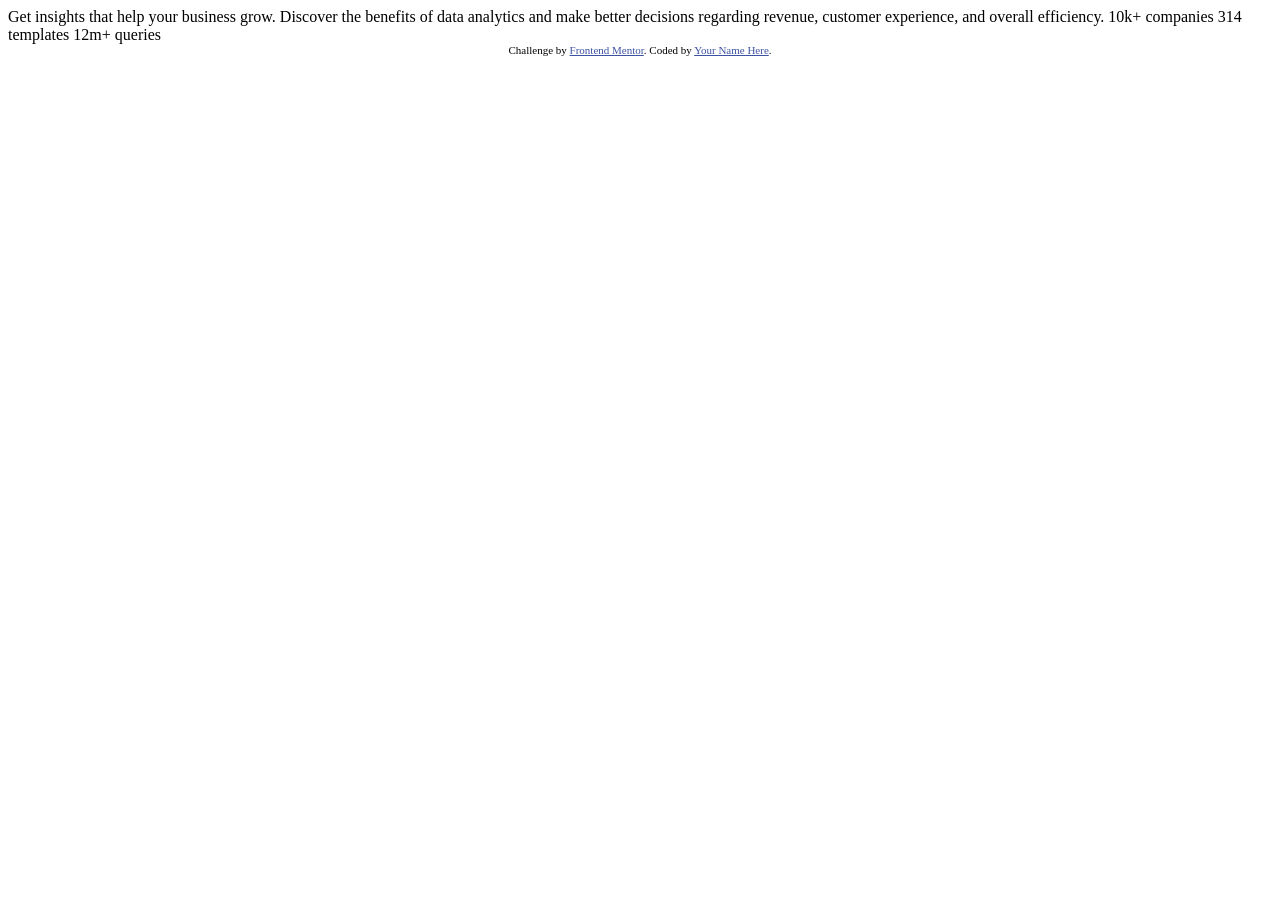
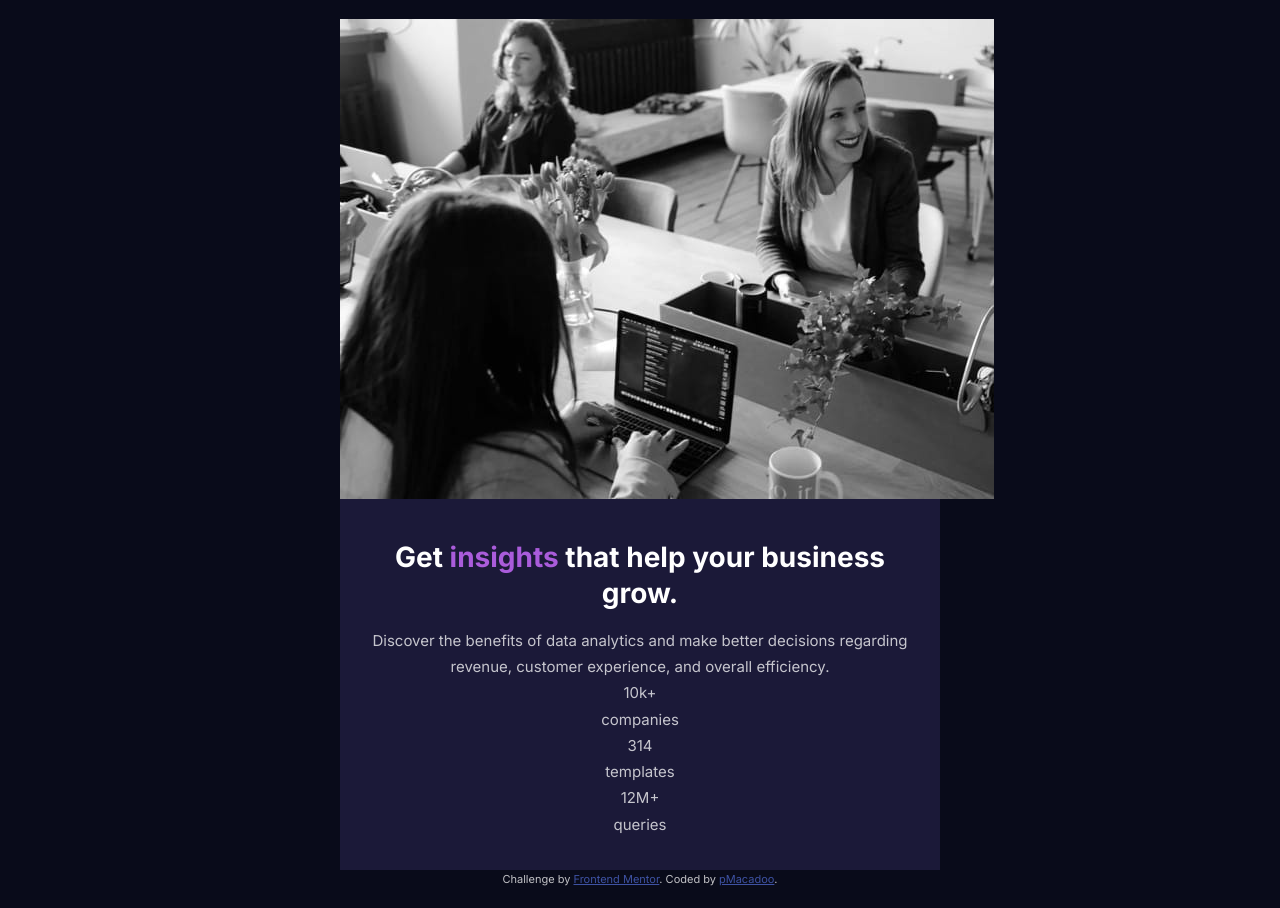
Before and after one commit to pMacadoo/fem-stats-preview-card-component-main, a plain HTML site: page index.html in a window 1280 px wide. Before the commit the page ends 800 px from the top, so only its background shows below. Drawn offline with Linux system fonts and the light colour scheme.

Commit message:
gettin' 'er done

```diff
--- a/index.html
+++ b/index.html
@@ -1,33 +1,50 @@
 <!DOCTYPE html>
 <html lang="en">
   <head>
-  <meta charset="UTF-8">
-  <meta name="viewport" content="width=device-width, initial-scale=1.0"> <!-- displays site properly based on user's device -->
-
-  <link rel="icon" type="image/png" sizes="32x32" href="./images/favicon-32x32.png">
-
+    <meta charset="UTF-8" />
+    <meta name="viewport" content="width=device-width, initial-scale=1.0" />
+    <link
+      rel="icon"
+      type="image/png"
+      sizes="32x32"
+      href="./images/favicon-32x32.png"
+    />
     <title>Frontend Mentor | Stats preview card component</title>
-
-  <!-- Feel free to remove these styles or customise in your own stylesheet 👍 -->
-  <style>
-    .attribution { font-size: 11px; text-align: center; }
-    .attribution a { color: hsl(228, 45%, 44%); }
-  </style>
+    <link rel="stylesheet" href="style.css" />
   </head>
   <body>
-
-  Get insights that help your business grow.
-
-  Discover the benefits of data analytics and make better decisions regarding revenue, customer
-  experience, and overall efficiency.
-
-  10k+ companies
-  314 templates
-  12m+ queries
-
+    <main>
+      <section class="stats-card">
+        <div class="stats-card__img">
+          <img
+            src="images/image-header-mobile.jpg"
+            alt="picture of two women typing on laptop computers"
+          />
+        </div>
+        <div class="stats-card__content">
+          <h1 class="stats-card__title">
+            Get
+            <span class="stats-card__accent"> insights </span>
+            that help your business grow.
+          </h1>
+          <p class="stats-card__desc">
+            Discover the benefits of data analytics and make better decisions
+            regarding revenue, customer experience, and overall efficiency.
+          </p>
+          <p>10k+</p>
+          <p>companies</p>
+          <p>314</p>
+          <p>templates</p>
+          <p>12M+</p>
+          <p>queries</p>
+        </div>
+      </section>
       <div class="attribution">
-    Challenge by <a href="https://www.frontendmentor.io?ref=challenge" target="_blank">Frontend Mentor</a>.
-    Coded by <a href="#">Your Name Here</a>.
+        Challenge by
+        <a href="https://www.frontendmentor.io?ref=challenge" target="_blank"
+          >Frontend Mentor</a
+        >. Coded by <a href="#">pMacadoo</a>.
       </div>
+    </main>
   </body>
 </html>
--- /dev/null
+++ b/style.css
@@ -0,0 +1,79 @@
+@import url("https://fonts.googleapis.com/css2?family=Inter:wght@400;700&family=Lexend+Deca&display=swap");
+
+:root {
+  --ff-regular: "Inter", sans-serif;
+  --ff-accent: "Lexend Deca", sans-serif;
+  --fs-regular: 0.9375rem;
+  --fw-regular: 400;
+  --fw-bold: 700;
+
+  --clr-main-bg: hsl(233, 47%, 7%);
+  --clr--card-bg: hsl(244, 38%, 16%);
+  --clr-accent: hsl(277, 64%, 61%);
+  --clr-main-h: hsl(0, 0%, 100%);
+  --clr-main-p: hsla(0, 0%, 100%, 0.75);
+  --clr-stat-h: hsla(0, 0%, 100%, 0.6);
+}
+
+/* Normalize */
+
+*,
+*::before,
+*::after {
+}
+
+* {
+  margin: 0;
+}
+
+/* Utilities */
+
+/* General Styling */
+
+body {
+  padding: 1.25em;
+  background-color: var(--clr-main-bg);
+  color: var(--clr-main-p);
+  font-family: var(--ff-regular);
+  font-size: var(--fs-regular);
+  font-weight: var(--fw-regular);
+  line-height: 1.75;
+}
+
+/* Components */
+
+.stats-card {
+  background-color: var(--clr--card-bg);
+  max-width: 600px;
+  margin: 0 auto;
+  text-align: center;
+}
+
+.stats-card__content {
+  padding: 2rem;
+}
+
+.stats-card__title {
+  color: var(--clr-main-h);
+  font-size: 1.75rem;
+  font-weight: var(--fw-bold);
+  line-height: 1.3;
+  margin-bottom: 1rem;
+}
+
+.stats-card__accent {
+  color: var(--clr-accent);
+}
+
+.stats-card__desc {
+}
+
+/* Attribution Styling */
+
+.attribution {
+  font-size: 0.6875rem;
+  text-align: center;
+}
+.attribution a {
+  color: hsl(228, 45%, 44%);
+}
```
Also changed, not shown: 2 other files. Lines whose indentation alone changed are shown as unchanged.
